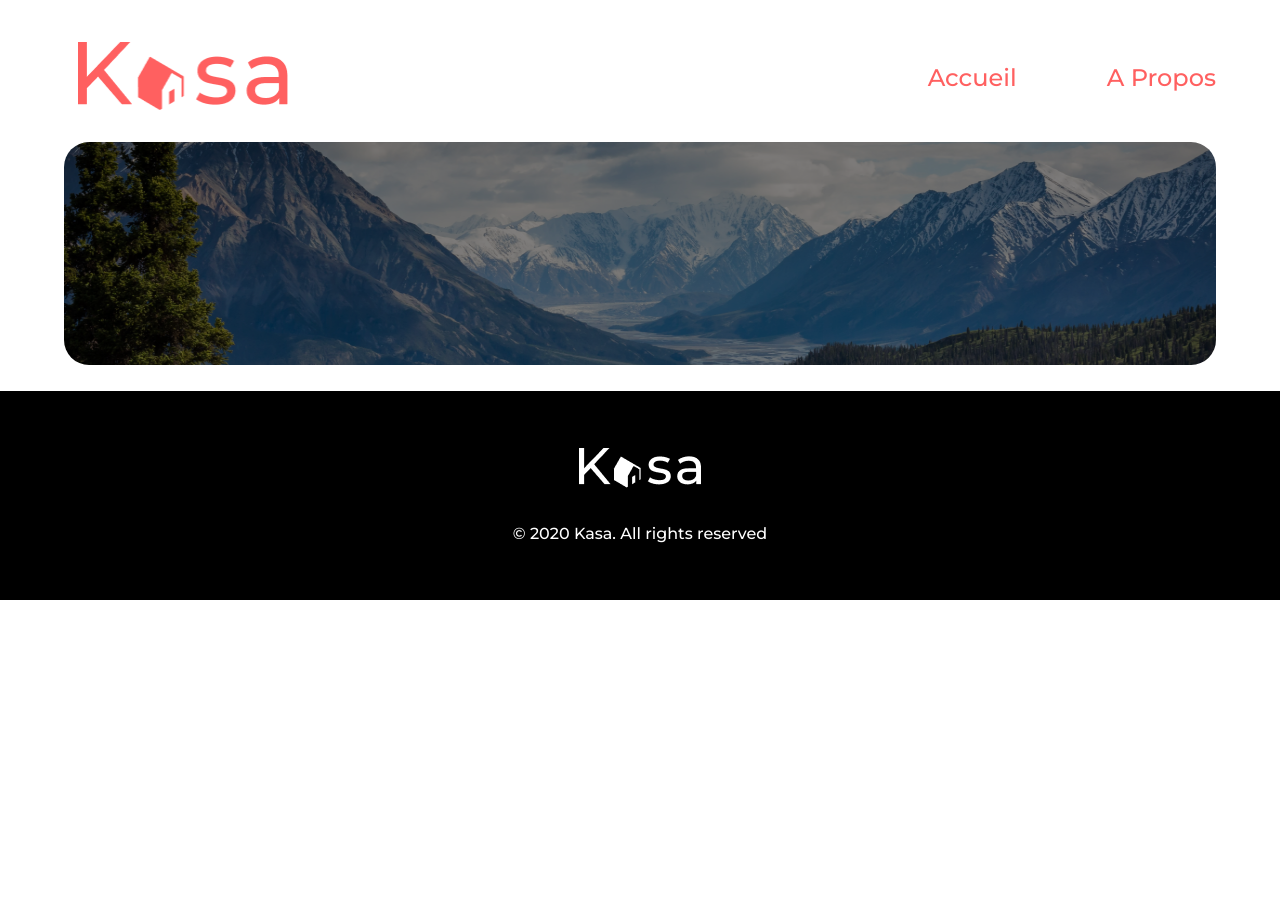
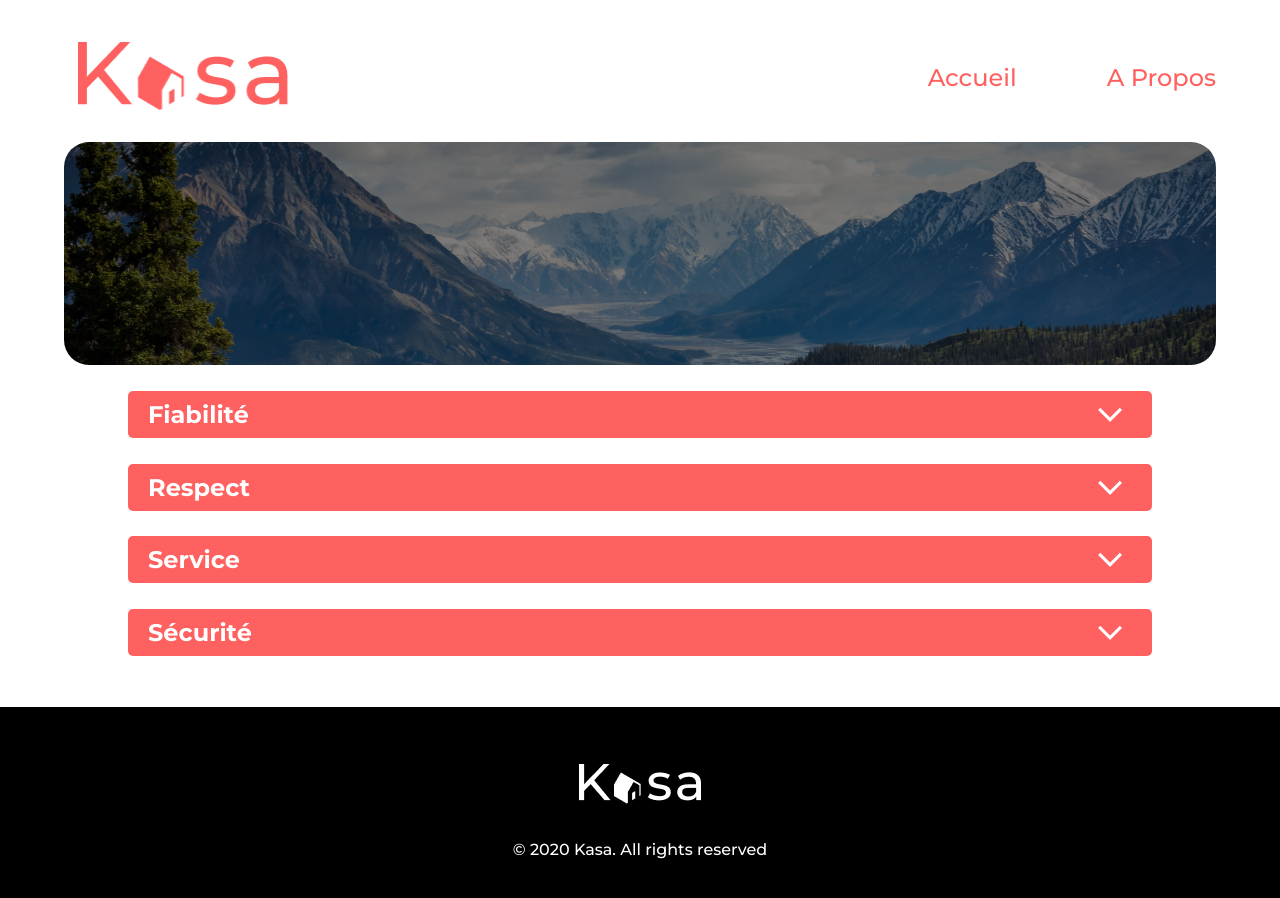
Before and after one commit to Arthur40480/Kasa, a React (Create React App) app: page /about in a window 1280 px wide. Shown: the top 898 px of the page. Before the commit the page ends 800 px from the top, so only its background shows below. Built offline with nearby package versions, Linux system fonts and the light colour scheme.

Commit message:
Pages About OK

```diff
--- a/src/Components/Footer/Footer.css
+++ b/src/Components/Footer/Footer.css
@@ -5,6 +5,7 @@
     align-items: center;
     justify-content: center;
     flex-direction: column;
+    margin-top: 2%;
     width: 100%;
     height: 209px;
     background-color: var(--footer-color);
--- /dev/null
+++ b/src/Pages/About/About.css
@@ -0,0 +1,6 @@
+.collapse_container {
+    display: flex;
+    flex-direction: column;
+    justify-content: center;
+    align-items: center;
+}
--- a/src/Pages/About/About.jsx
+++ b/src/Pages/About/About.jsx
@@ -1,8 +1,20 @@
 import Bannerabout from "../../Components/BannerAbout/BannerAbout";
+import Collapse from "../../Components/Collapse/Collapse";
+import AboutDatas from "../../aboutDatas.json";
+import "./About.css";
 
 function About() {
     return (
-        <Bannerabout />
+        <section className="collapse_container">
+            <Bannerabout />
+            { AboutDatas.map((datas, id) => (
+                <Collapse
+                key={id}
+                title={datas.title}
+                texte={datas.text}
+                />
+            ))}
+        </section>
     )
 }
 
```
Also changed, not shown: src/Assets/Button.png (added).
